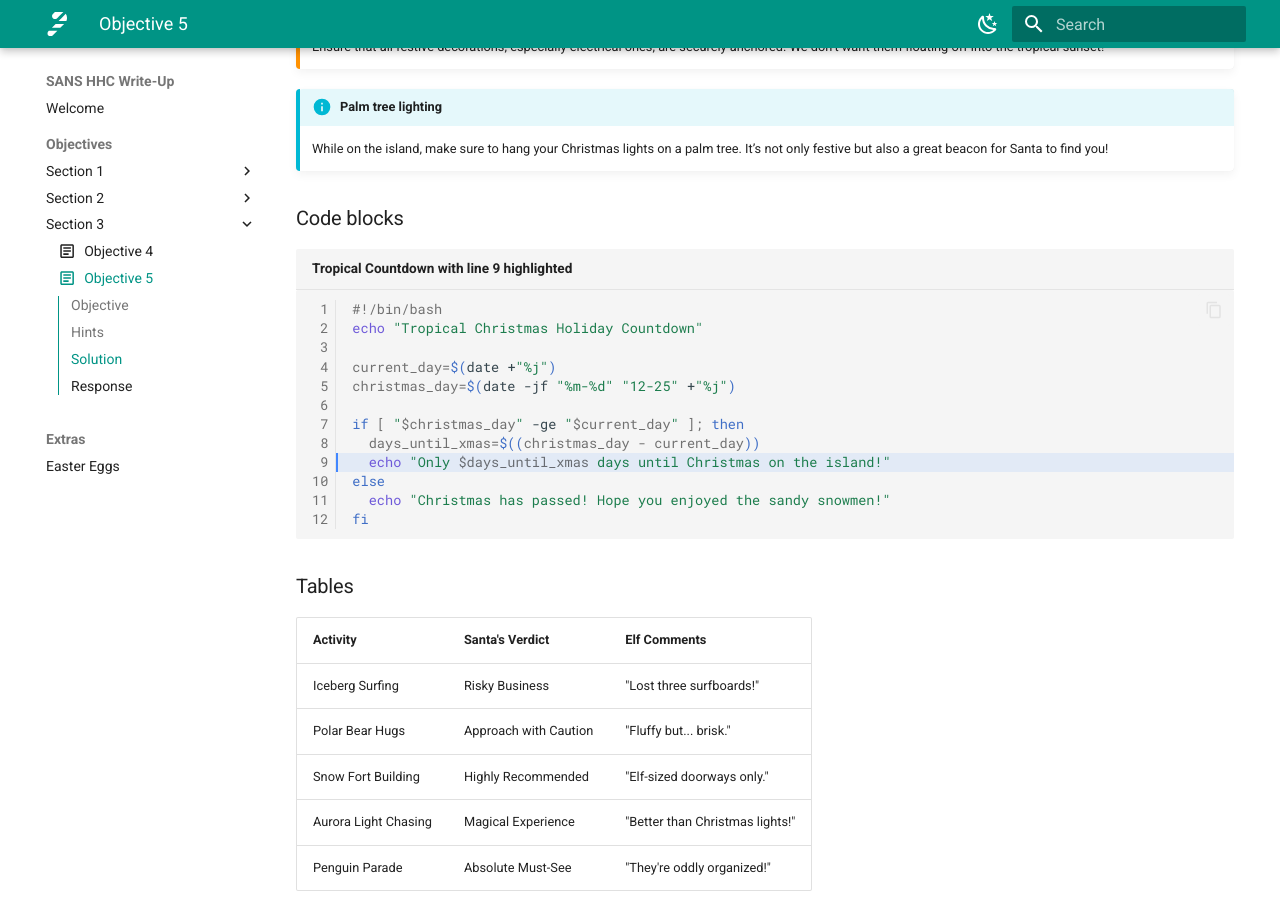
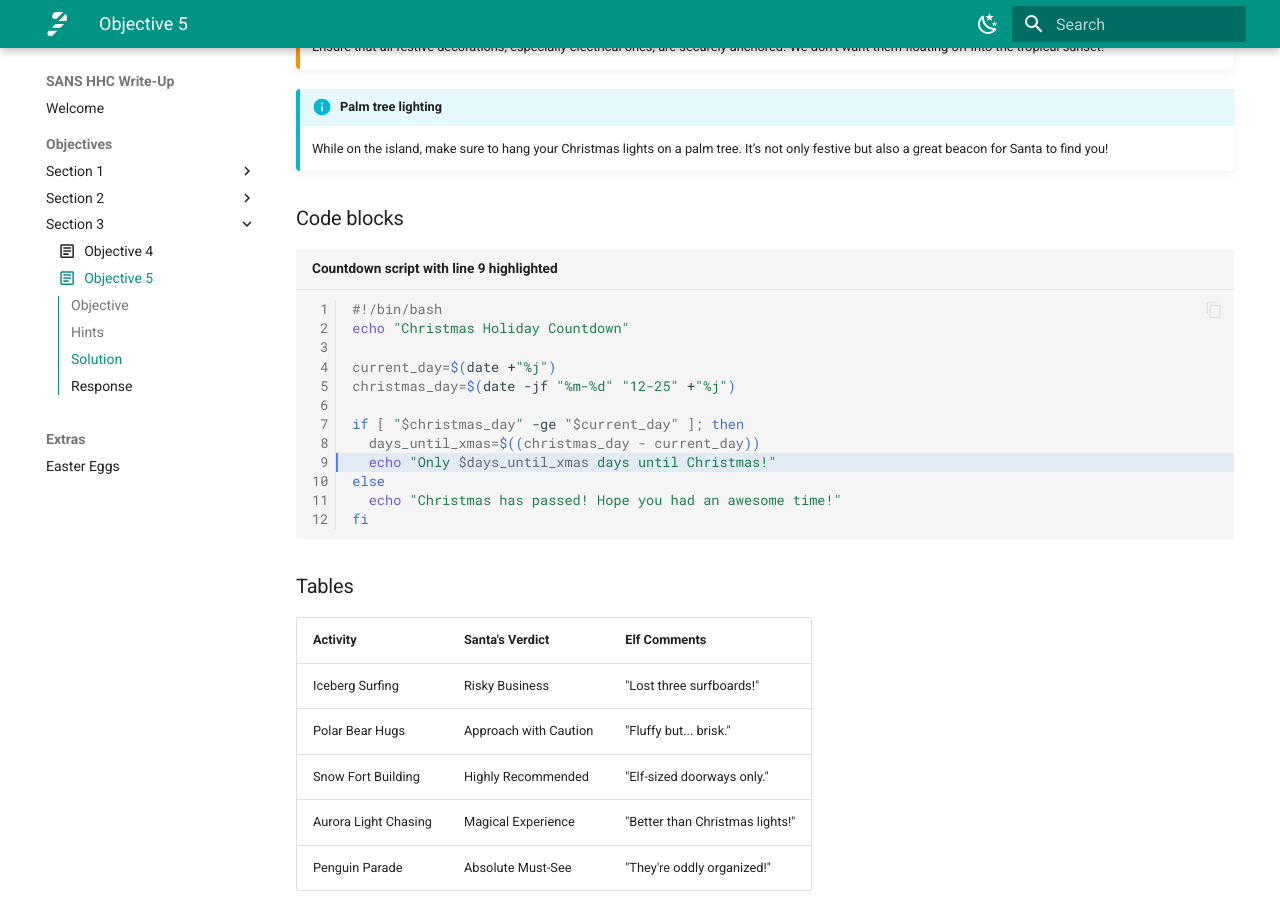
Before and after one commit to crahan/HolidayHackChallengeTemplate, an MkDocs documentation site: the page built from docs/objectives/o5.md, in a window 1280 px wide and 900 px high, scrolled down 914 px. Built offline with MkDocs 1.6.1 and Material for MkDocs 9.7.7, drawn with Linux system fonts in a browser that asks for light colours; comment, search, counter and statistics services are not loaded.

Commit message:
Update sample content.

````diff
--- a/docs/objectives/o5.md
+++ b/docs/objectives/o5.md
@@ -38,18 +38,18 @@ This section explains the different steps taken to solve the challenge. Try to f
 
 ### Code blocks
 
-```bash linenums="1" hl_lines="9" title="Tropical Countdown with line 9 highlighted"
+```bash linenums="1" hl_lines="9" title="Countdown script with line 9 highlighted"
 #!/bin/bash
-echo "Tropical Christmas Holiday Countdown"
+echo "Christmas Holiday Countdown"
 
 current_day=$(date +"%j")
 christmas_day=$(date -jf "%m-%d" "12-25" +"%j")
 
 if [ "$christmas_day" -ge "$current_day" ]; then
   days_until_xmas=$((christmas_day - current_day))
-  echo "Only $days_until_xmas days until Christmas on the island!"
+  echo "Only $days_until_xmas days until Christmas!"
 else
-  echo "Christmas has passed! Hope you enjoyed the sandy snowmen!"
+  echo "Christmas has passed! Hope you had an awesome time!"
 fi
 ```
 
````
Also changed, not shown: docs/objectives/o1.md (+4 -4 lines), docs/objectives/o2.md (+4 -4 lines), docs/objectives/o3.md (+4 -4 lines), docs/objectives/o4.md (+4 -4 lines).
